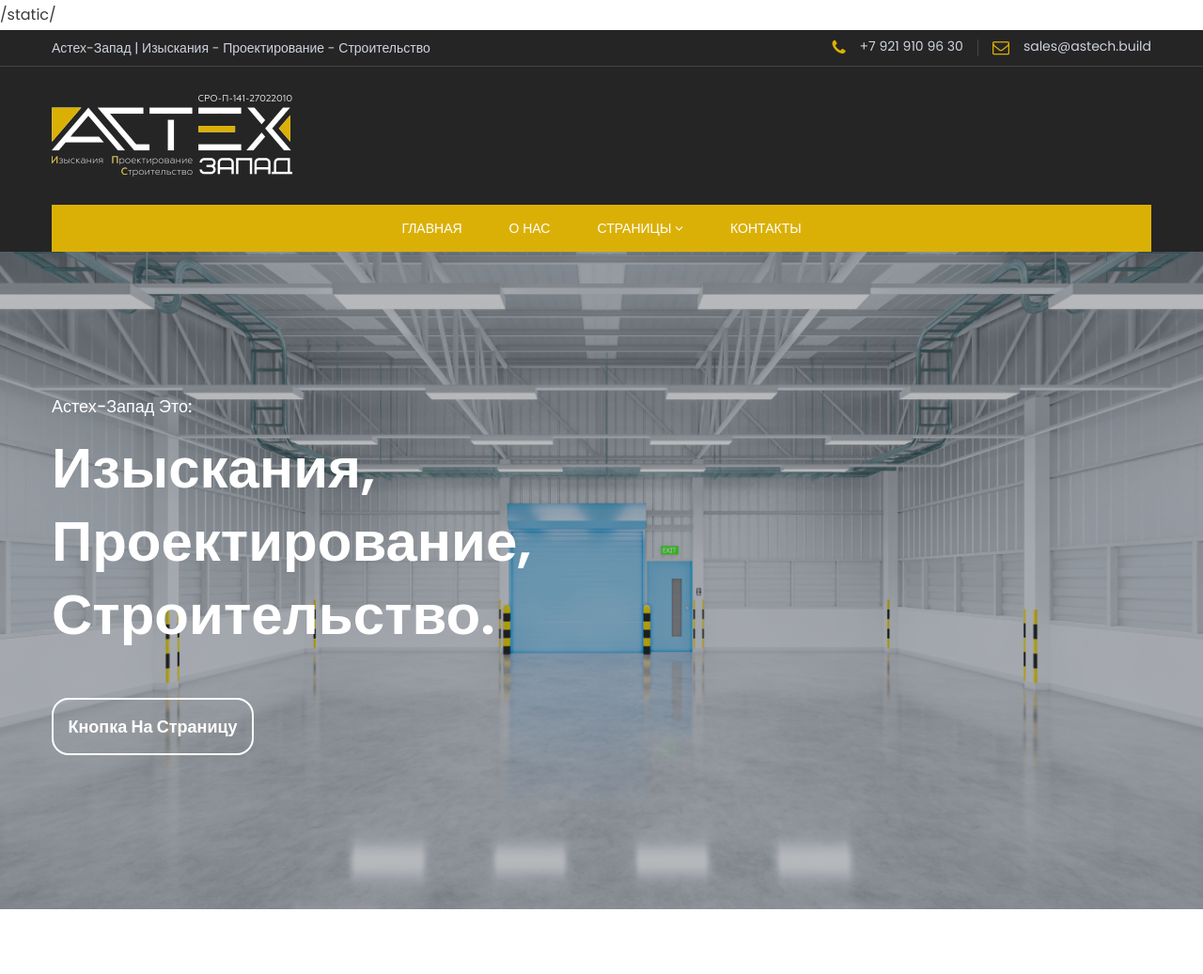
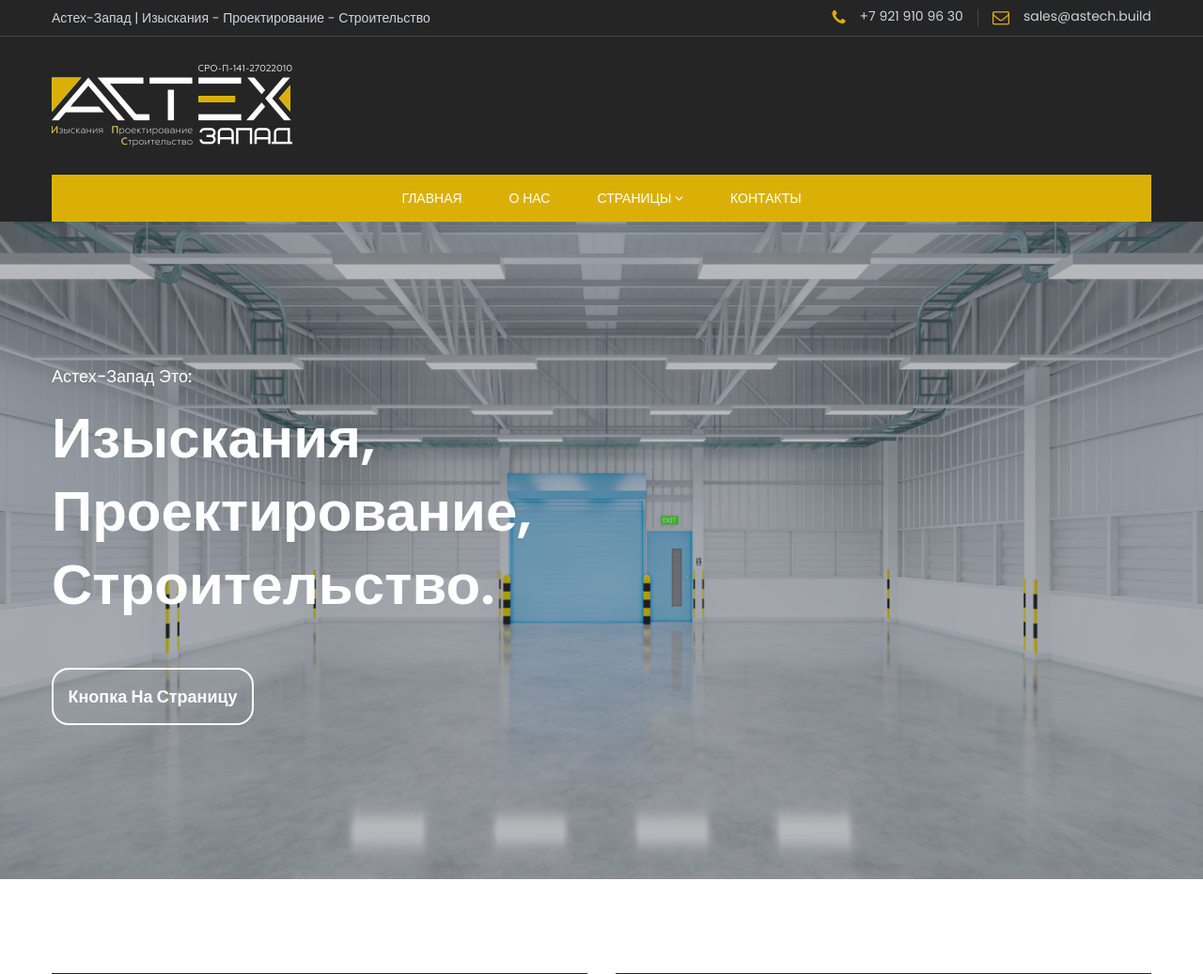
Before and after one commit to MrDecter/AstechZapad, a Django app: page / in a window 1280 px wide. Shown: the top 1037 px of the page at 94% size. Run offline with Django 4.2, Linux system fonts and the light colour scheme; some libraries are stand-ins or nearby versions.

Commit message:
ПО-БЕ-ДАv2 Нормально накрутил сайт на джанго, теперь могу подкручивать все что нужно.

```diff
--- a/astech/main/templates/main/base.html
+++ b/astech/main/templates/main/base.html
@@ -12,7 +12,6 @@
 
     <!-- Favicon -->
     <link rel="shortcut icon" type="image/x-icon" href="{%static 'assets/images/favicon.ico' %}" />
-{%static ''%}
     <!-- CSS
     ============================================ -->
     <link rel="stylesheet" href="{%static 'assets/css/bootstrap.min.css' %}" />
```
